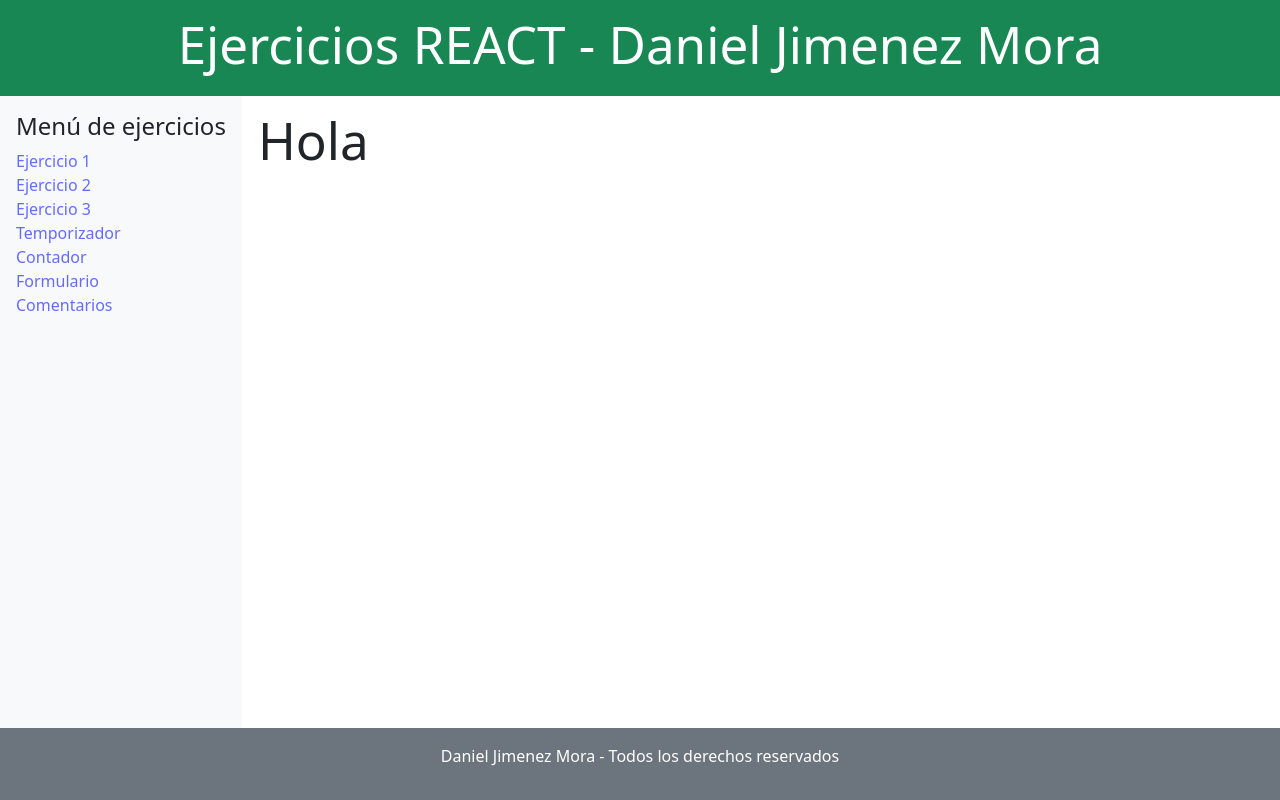
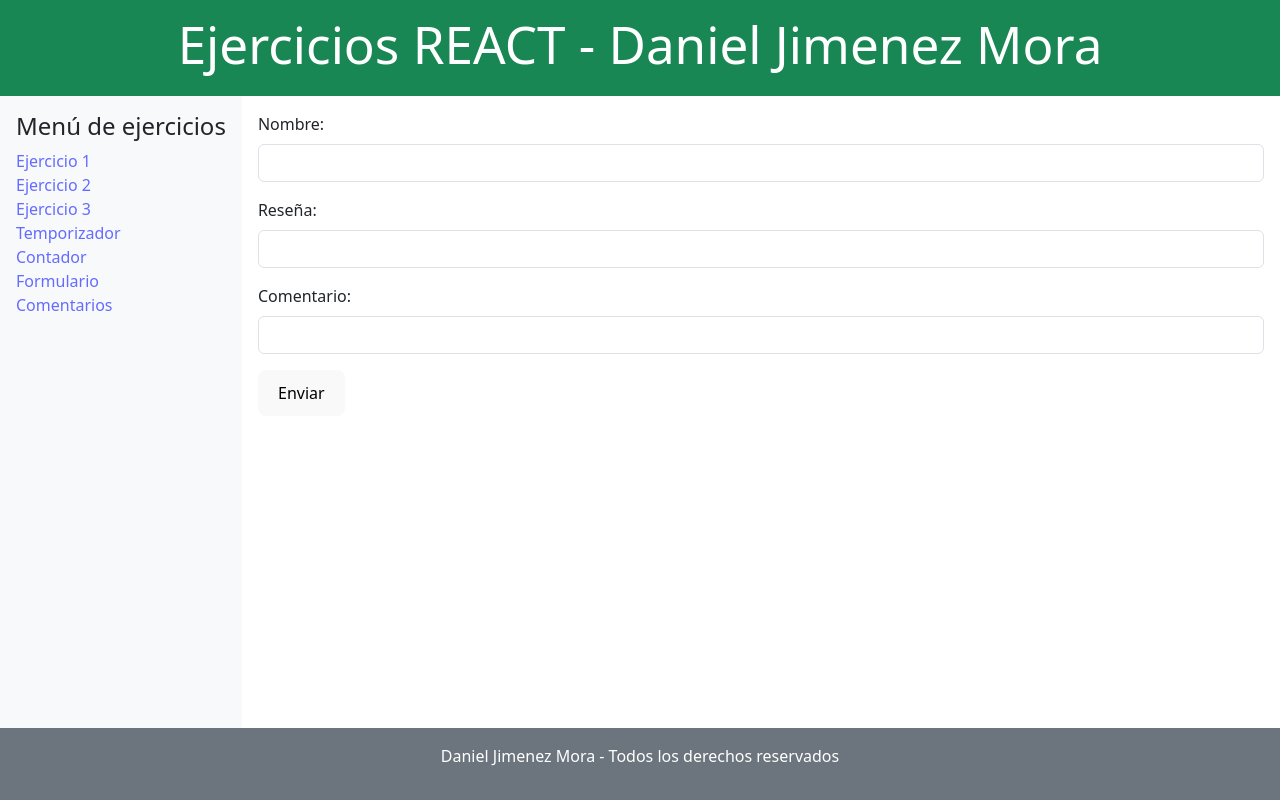
Before and after one commit to djimenez25/Ejercicios_REACT, a React (Vite) app: page /comentarios in a window 1280 px wide. Built offline with nearby package versions, Linux system fonts and the light colour scheme.

Commit message:
Avance comentarios

```diff
--- a/src/ejercicios/Comentarios.jsx
+++ b/src/ejercicios/Comentarios.jsx
@@ -1,7 +1,95 @@
+import { useEffect, useState } from "react";
+
 export function Comentarios() {
+  const [nombre, setNombre] = useState("");
+  const [resenia, setResenia] = useState("");
+  const [comentarios, setComentarios] = useState([]);
+  const [nuevoComentario, setNuevoComentario] = useState("");
+  const [contador, setContador] = useState(0);
+
+  useEffect(() => {
+    const comentariosGuardados = localStorage.getItem("comentarios");
+    if (comentariosGuardados) {
+      setComentarios(JSON.parse(comentariosGuardados));
+    }
+  }, []);
+
+  useEffect(() => {
+    localStorage.setItem("comentarios", JSON.stringify(comentarios));
+  }, [comentarios]);
+
+  const sumarContador = (index) => {
+    setContador(contador + 1);
+  };
+
+  const agregarComentario = (e) => {
+    e.preventDefault();
+
+    const comentarioNuevo = {
+      nombre,
+      resenia,
+      nuevoComentario,
+    };
+    setComentarios([...comentarios, comentarioNuevo]);
+    setNuevoComentario("");
+    setResenia("");
+    setNombre("");
+  };
+
+  const eliminarComentario = (index) => {};
+
   return (
     <>
-      <h1>Hola</h1>
+      <form>
+        <div className='mb-3'>
+          <label className='form-label'>Nombre:</label>
+          <input
+            type='text'
+            className='form-control'
+            value={nombre}
+            onChange={(e) => setNombre(e.target.value)}
+          />
+        </div>
+
+        <div className='mb-3'>
+          <label className='form-label'>Reseña:</label>
+          <input
+            type='text'
+            className='form-control'
+            value={resenia}
+            onChange={(e) => setResenia(e.target.value)}
+          />
+        </div>
+
+        <div className='mb-3'>
+          <label className='form-label'>Comentario:</label>
+          <input
+            type='text'
+            className='form-control'
+            value={nuevoComentario}
+            onChange={(e) => setNuevoComentario(e.target.value)}
+          />
+        </div>
+
+        <button onClick={agregarComentario} type='submit'>
+          Enviar
+        </button>
+      </form>
+
+      <ul>
+        {comentarios.map((comentario, index) => (
+          <div key={index}>
+            <h6>Nombre: {comentario.nombre}</h6>
+            <p>Reseña: {comentario.resenia}</p>
+            <p>Comentario: {comentario.nuevoComentario}</p>
+            <div>
+              <button onClick={sumarContador}>Me gusta{contador}</button>
+              <button onClick={sumarContador}>No me gusta{contador}</button>
+              <button>Eliminar</button>
+            </div>
+          </div>
+        ))}
+      </ul>
     </>
   );
 }
```
